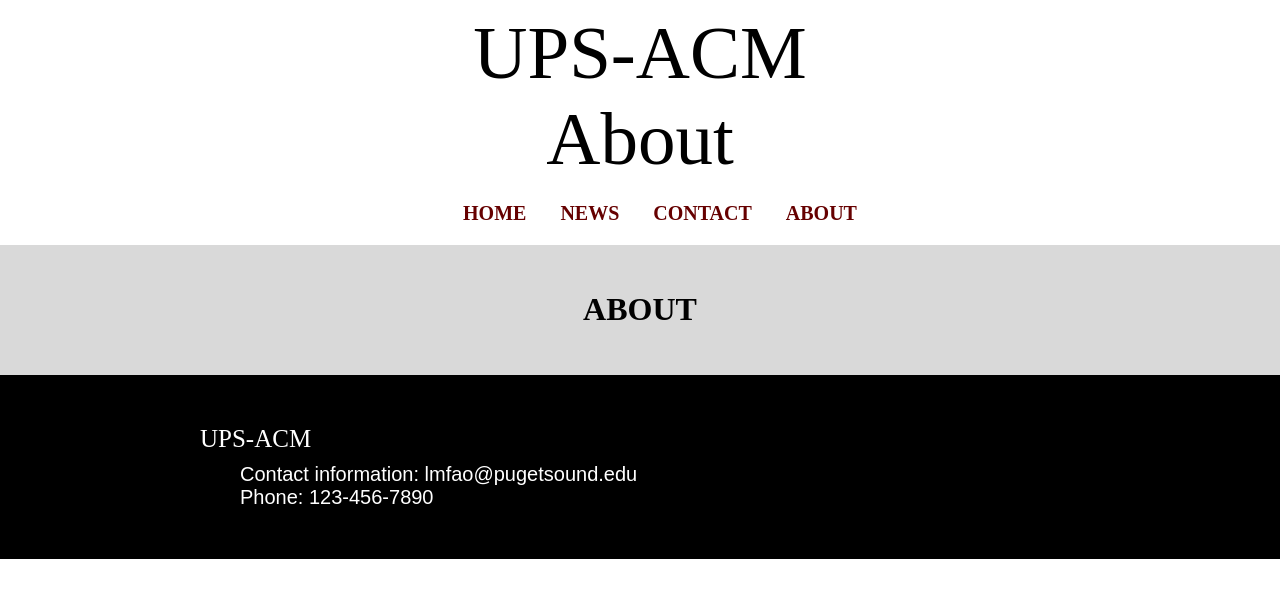
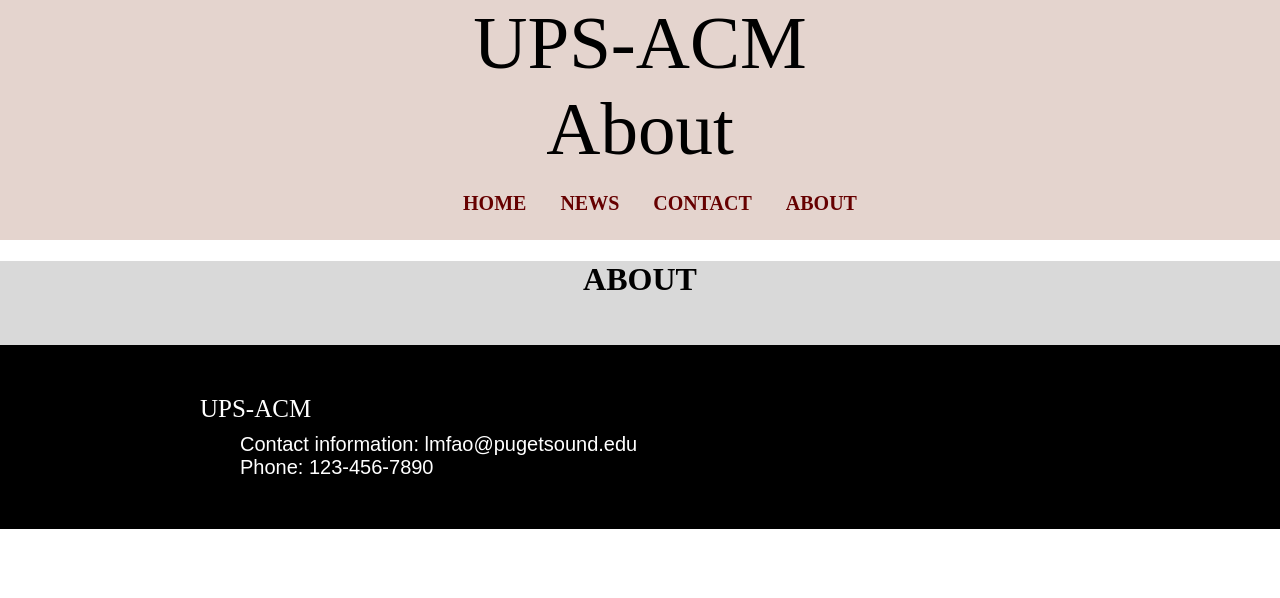
Before and after one commit to ACM-UPS/acmplatform, a Flask app: page /about in a window 1280 px wide. Shown: the top 598 px of the page. Run offline with Flask 2, Linux system fonts and the light colour scheme.

Commit message:
background colors, adjustment, etc etc

```diff
--- a/app/static/styles/base.css
+++ b/app/static/styles/base.css
@@ -1,11 +1,16 @@
 body {
 	margin: 0px;
+}
+
+header {
+	background-color: #e4d4ce;
 }
 
 ul {
 	list-style-type: none;
 	margin: 20px;
-	background-color: #ffffff
+	margin-bottom: 0px;
+	padding-bottom: 25px;
 }
 
 li {
@@ -43,9 +48,10 @@
 }
 
 #calendar {
-	margin: 0px;
+	margin-top: 0px;
 	background-color: #d9d9d9;
 	padding: 25px;
+	padding-top: 0px;
 }
 
 #contacts {
--- a/app/templates/base.html
+++ b/app/templates/base.html
@@ -7,11 +7,11 @@
 	<title>Welcome to ACM</title>
 	{% endif %}
 </head>
+
 <body>
-    <div id='head'>
+	<header>
 		<center><p>UPS-ACM</p></center>
 		<center><p>{{ page }}</p></center>
-    </div>
 		<div id='navigation_bar'>
 			<center><ul>
 				<li><a href="{{ url_for('index') }}">HOME</a></li>
@@ -20,7 +20,8 @@
 				<li><a href="{{ url_for('about') }}">ABOUT</a></li>
 			</ul></center>
 		</div>
-    <hr>
+	</header>
+	<main>
 		<div id='calendar'>
 			{% with messages = get_flashed_messages() %}
 			{% if messages %}
@@ -28,11 +29,14 @@
 				{% for message in messages %}
 				<li>{{ message }} </li>
 				{% endfor %}
+			</ul>
 			<ul>
 				{% endif %}
 				{% endwith %}
 				<center>{% block content %}{% endblock %}</center>
+			</ul>
 		</div>
+	</main>
 	<footer>
 		<section id='footer'>
 			<div id='contacts'>
```
Lines whose indentation alone changed are shown as unchanged.
